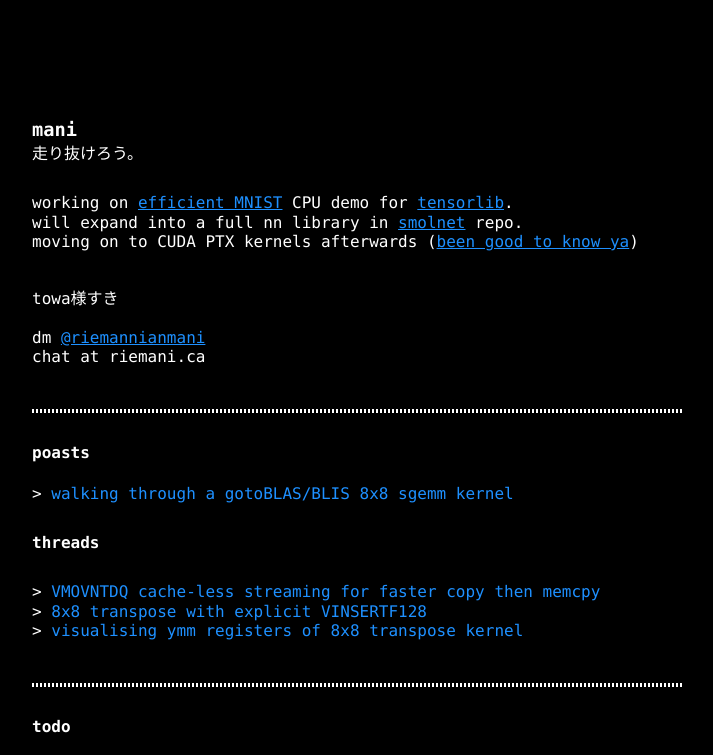
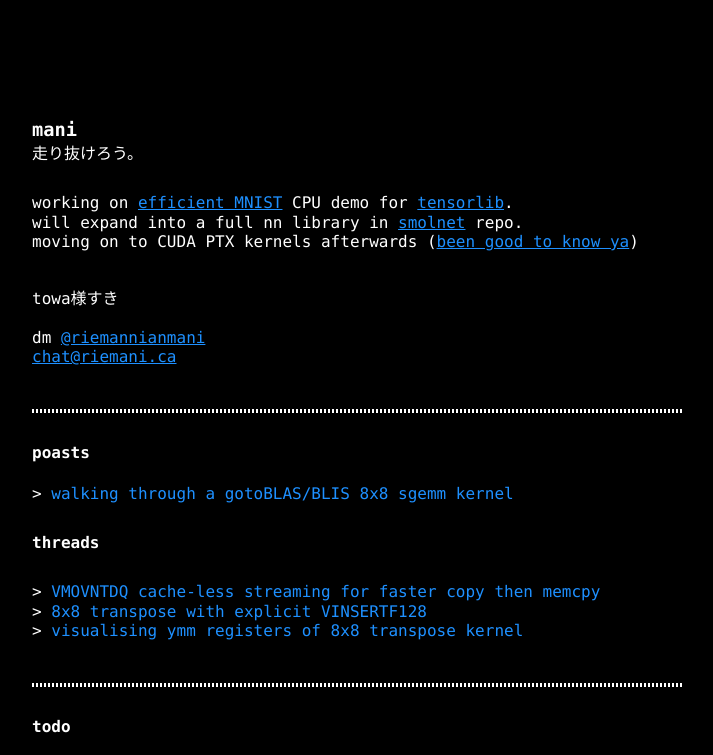
Before and after one commit to GandalfTea/riemani.ca, a plain HTML site: page index.html in a window 1280 px wide. Shown: the top 755 px of the page, without its empty margins (283-996 px from the left). Drawn offline with Linux system fonts and the light colour scheme.

Commit message:
add fren

```diff
--- a/index.html
+++ b/index.html
@@ -44,7 +44,7 @@
       <br />
       towa様すき <br /><br />
       dm <a href='https://twitter.com/riemannianmani'>@riemannianmani</a> <br />
-      chat<span style="display: none;">caught you</span> at riemani.ca<br />
+      <a href="mailto:chat@riemani.ca">chat@riemani.ca</a>
       </p>
       <br />
       <hr />
@@ -80,13 +80,13 @@
 			</ul>
       -->
       <br />
-      <br />
       <hr />
       <p>
       <a href="https://www.youtube.com/playlist?list=PLJHszsWbB6hoOo_wMb0b6T44KM_ABZtBs" target="_blank"><img src="./crack.jpg" style="width: 88px;"></a>
       <a href="https://nekoweb.org/"><img src="https://nekoweb.org/assets/buttons/button6.gif"></a>
       <a href="https://melankorin.net/"><img src="https://melankorin.net/assets/img/buttons/button-1.gif" alt=""></a>
       <a href="https://fauux.neocities.org/"><img src="http://fauux.neocities.org/wiredcollectivebutton2.gif" alt="fauux"></a>
+      <a href="https://oggy.sh/" target="_blank"><img src="https://oggy.sh/oggy.gif" /></a>
       <br />
       <br />
       <a href='https://users.ece.cmu.edu/~gamvrosi/thelastq.html'>thelastquestion</a>
```
